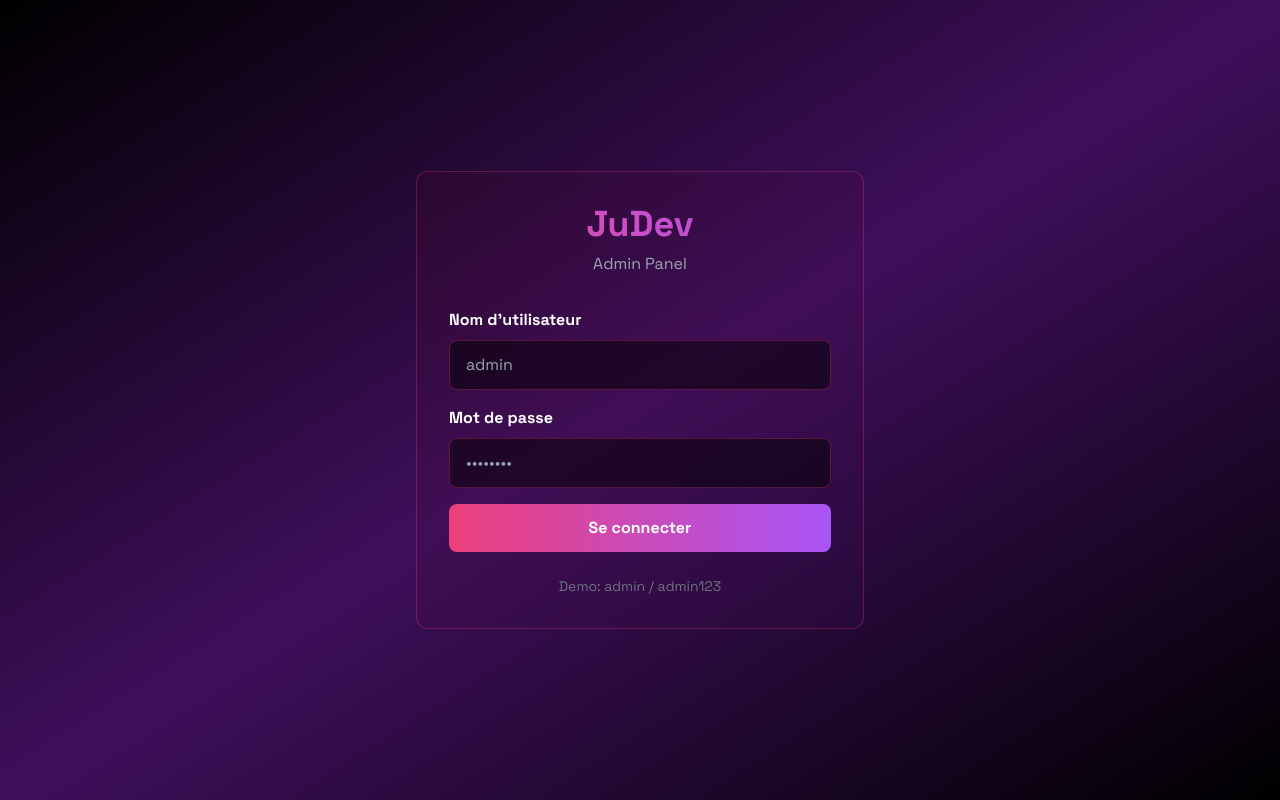
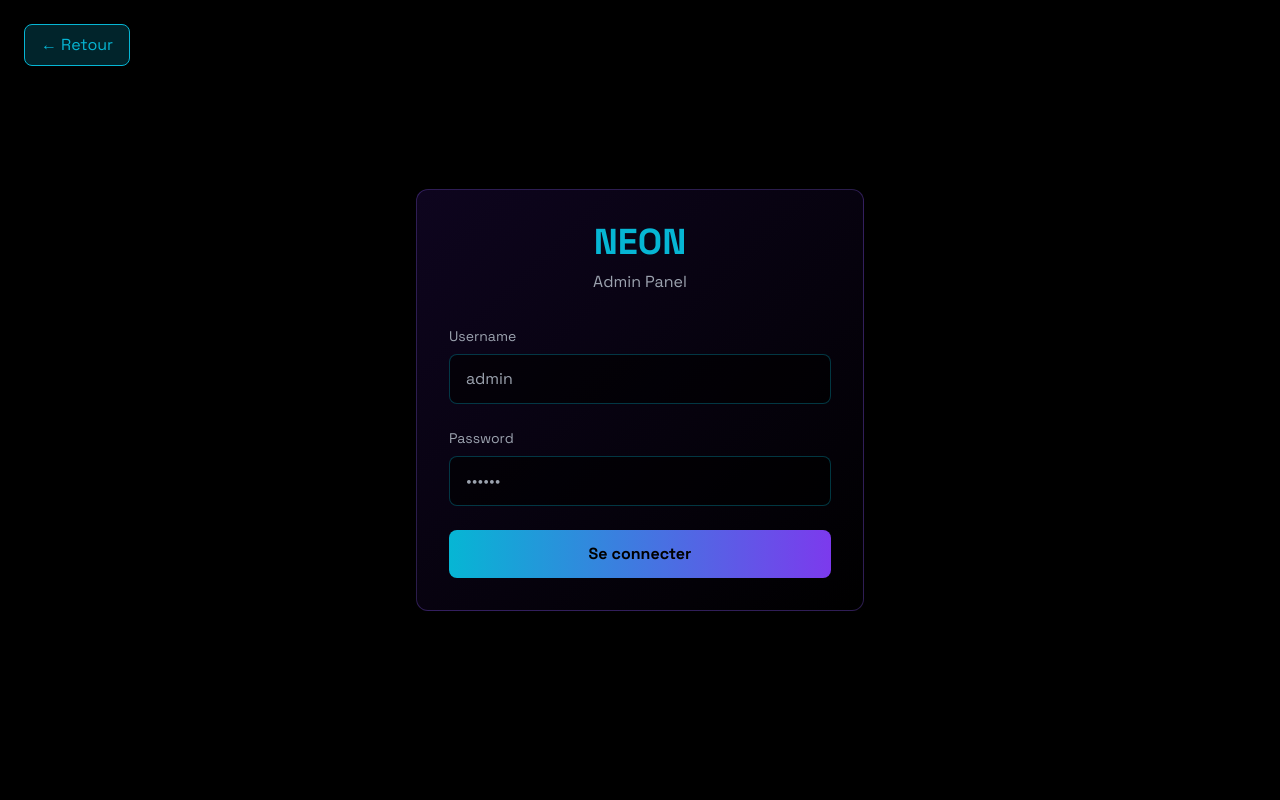
Before and after one commit to hakimjunior2322-ctrl/BoutiqueDev, a Next.js app: page /admin/login in a window 1280 px wide. Built offline with nearby package versions, Linux system fonts and the light colour scheme.

Commit message:
Refactor login page and improve error handling

```diff
--- a/src/app/admin/login/page.js
+++ b/src/app/admin/login/page.js
@@ -8,13 +8,13 @@ export default function LoginPage() {
   const router = useRouter()
   const [username, setUsername] = useState('')
   const [password, setPassword] = useState('')
+  const [loading, setLoading] = useState(false)
   const [error, setError] = useState('')
-  const [loading, setLoading] = useState(false)
 
-  const handleSubmit = async (e) => {
+  const handleLogin = async (e) => {
     e.preventDefault()
+    setLoading(true)
     setError('')
-    setLoading(true)
 
     try {
       const res = await fetch('/api/auth', {
@@ -29,76 +29,72 @@ export default function LoginPage() {
         localStorage.setItem('auth_token', data.token)
         router.push('/admin/dashboard')
       } else {
-        setError(data.message || 'Identifiants invalides')
+        setError(data.message || 'Erreur de connexion')
       }
     } catch (err) {
       setError('Erreur de connexion')
-      console.error(err)
     } finally {
       setLoading(false)
     }
   }
 
   return (
-    <div className="min-h-screen bg-gradient-to-br from-black via-purple-950 to-black flex items-center justify-center px-4">
+    <div className="min-h-screen bg-black flex items-center justify-center px-6">
+      {/* ← BOUTON RETOUR */}
+      <button
+        onClick={() => router.back()}
+        className="fixed top-6 left-6 z-50 px-4 py-2 bg-cyan-400/20 border border-cyan-400 text-cyan-400 rounded-lg hover:bg-cyan-400/30 transition"
+      >
+        ← Retour
+      </button>
+
       <motion.div
-        initial={{ opacity: 0, scale: 0.95 }}
-        animate={{ opacity: 1, scale: 1 }}
+        initial={{ opacity: 0, y: 20 }}
+        animate={{ opacity: 1, y: 0 }}
         className="w-full max-w-md"
       >
-        <div className="bg-gradient-to-br from-pink-950/20 to-purple-950/20 border border-pink-500/30 rounded-xl p-8">
-          <h1 className="text-4xl font-black text-center mb-2 bg-gradient-to-r from-pink-400 to-purple-400 bg-clip-text text-transparent">
-            JuDev
-          </h1>
+        <div className="bg-gradient-to-br from-violet-950/30 to-black border border-violet-500/30 rounded-xl p-8">
+          <h1 className="text-4xl font-black text-center text-cyan-400 mb-2">NEON</h1>
           <p className="text-center text-gray-400 mb-8">Admin Panel</p>
 
-          {error && (
-            <motion.div
-              initial={{ opacity: 0, y: -10 }}
-              animate={{ opacity: 1, y: 0 }}
-              className="mb-6 p-4 bg-red-500/20 border border-red-500/50 rounded-lg text-red-300"
-            >
-              {error}
-            </motion.div>
-          )}
-
-          <form onSubmit={handleSubmit} className="space-y-4">
+          <form onSubmit={handleLogin} className="space-y-6">
             <div>
-              <label className="block text-white font-semibold mb-2">Nom d'utilisateur</label>
+              <label className="block text-gray-400 text-sm mb-2">Username</label>
               <input
                 type="text"
                 value={username}
                 onChange={(e) => setUsername(e.target.value)}
+                className="w-full px-4 py-3 bg-black/60 border border-cyan-400/30 rounded-lg text-white focus:border-cyan-400 outline-none transition"
                 placeholder="admin"
-                className="w-full bg-black/50 border border-pink-500/30 rounded-lg px-4 py-3 text-white focus:outline-none focus:border-pink-500 transition"
               />
             </div>
 
             <div>
-              <label className="block text-white font-semibold mb-2">Mot de passe</label>
+              <label className="block text-gray-400 text-sm mb-2">Password</label>
               <input
                 type="password"
                 value={password}
                 onChange={(e) => setPassword(e.target.value)}
-                placeholder="••••••••"
-                className="w-full bg-black/50 border border-pink-500/30 rounded-lg px-4 py-3 text-white focus:outline-none focus:border-pink-500 transition"
+                className="w-full px-4 py-3 bg-black/60 border border-cyan-400/30 rounded-lg text-white focus:border-cyan-400 outline-none transition"
+                placeholder="••••••"
               />
             </div>
 
+            {error && (
+              <div className="p-3 bg-red-500/20 border border-red-500/50 text-red-400 rounded-lg text-sm">
+                {error}
+              </div>
+            )}
+
             <motion.button
-              whileHover={{ scale: 1.02 }}
-              whileTap={{ scale: 0.98 }}
+              whileHover={{ scale: 1.05 }}
               type="submit"
               disabled={loading}
-              className="w-full py-3 bg-gradient-to-r from-pink-500 to-purple-500 text-white rounded-lg font-semibold hover:from-pink-600 hover:to-purple-600 transition disabled:opacity-50"
+              className="w-full px-6 py-3 bg-gradient-to-r from-cyan-400 to-violet-600 text-black font-bold rounded-lg hover:shadow-lg hover:shadow-cyan-400/50 transition disabled:opacity-50"
             >
               {loading ? 'Connexion...' : 'Se connecter'}
             </motion.button>
           </form>
-
-          <p className="text-center text-gray-500 text-sm mt-6">
-            Demo: admin / admin123
-          </p>
         </div>
       </motion.div>
     </div>
```
